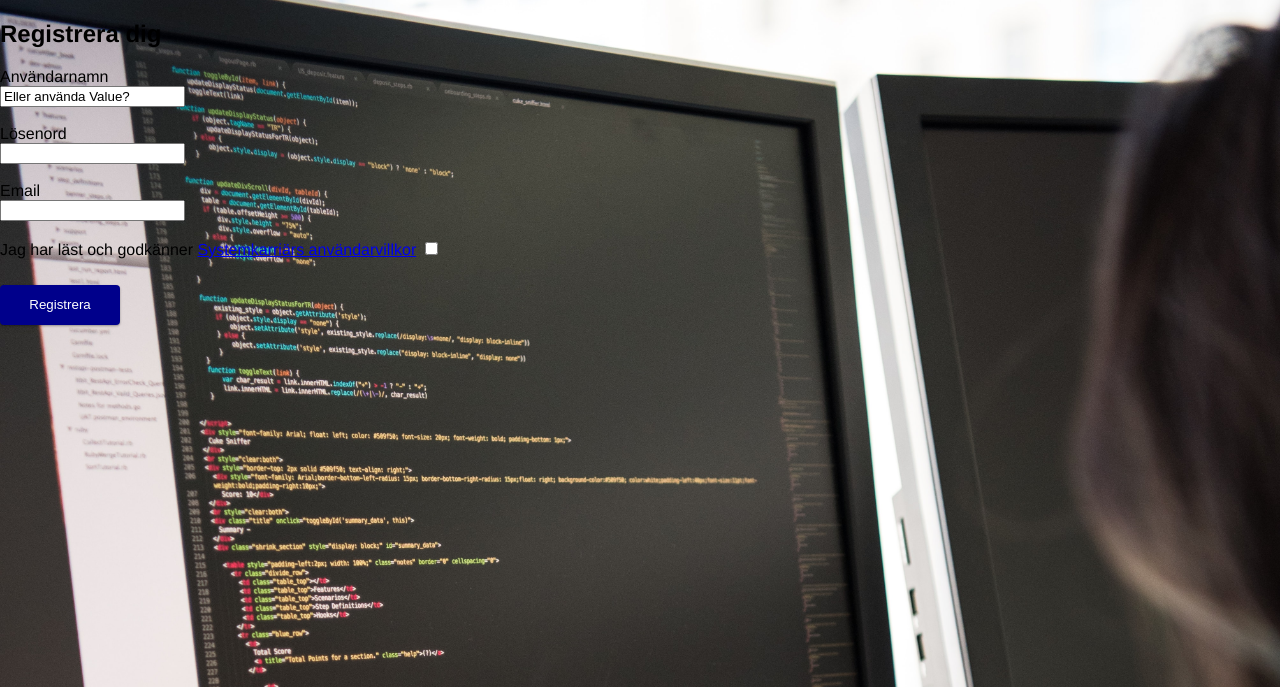
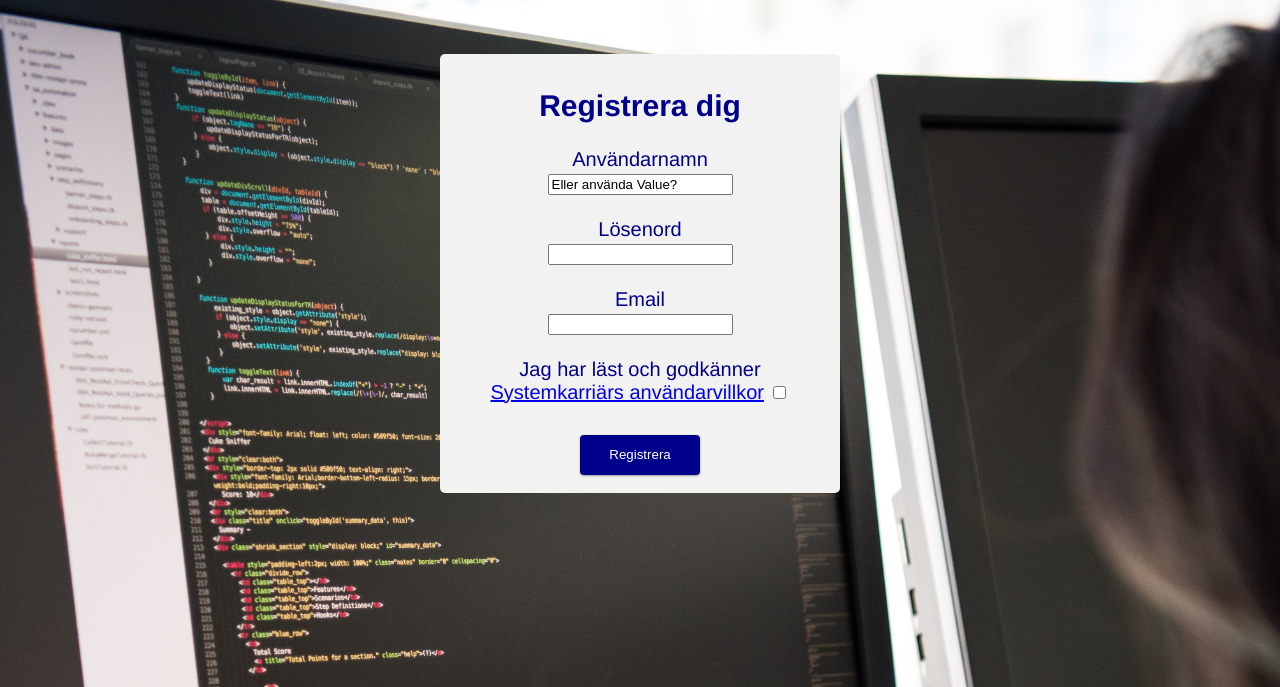
Before and after one commit to PetterssonJohannes/PG22_Project, a PHP site: page /Registration.php in a window 1280 px wide. Shown: the part 113-800 px from the top of the page. Run offline with PHP 8.4, Linux system fonts and the light colour scheme.

Commit message:
Style på login och registration

```diff
--- a/Registration.php
+++ b/Registration.php
@@ -16,8 +16,8 @@
                 <h1>Systemvetarkarriär</h1><br>
             </div>
         </div>
-
-        <div>
+<br><br><br>
+        <div class="infobox">
             <form onsubmit="return ValidateRegistration()" action="" name="registerForm" method="POST">
                 <h2>Registrera dig</h2>
                 <label for="username">Användarnamn</label><br>
--- a/css/style.css
+++ b/css/style.css
@@ -6,7 +6,24 @@ head
 {
     background-color: #f2f2f2;
 }
+#space
+{
+    height: 20%;
+    padding: 10%;
+}
+.infobox
+{
+    padding: 10px;
+    text-align: center;
+    width: 400px;
+    margin-left: auto;
+    margin-right: auto;
+    background: #f2f2f2;
+    color: darkblue;
 
+    font-size: 20px;
+    border-radius: 5px;
+}
 body {
 
     background-image: url("../img/PG22_code.jpg");
```
Also changed, not shown: db.php (+7 -5 lines), login.php (+24 -5 lines), db/user.db.
